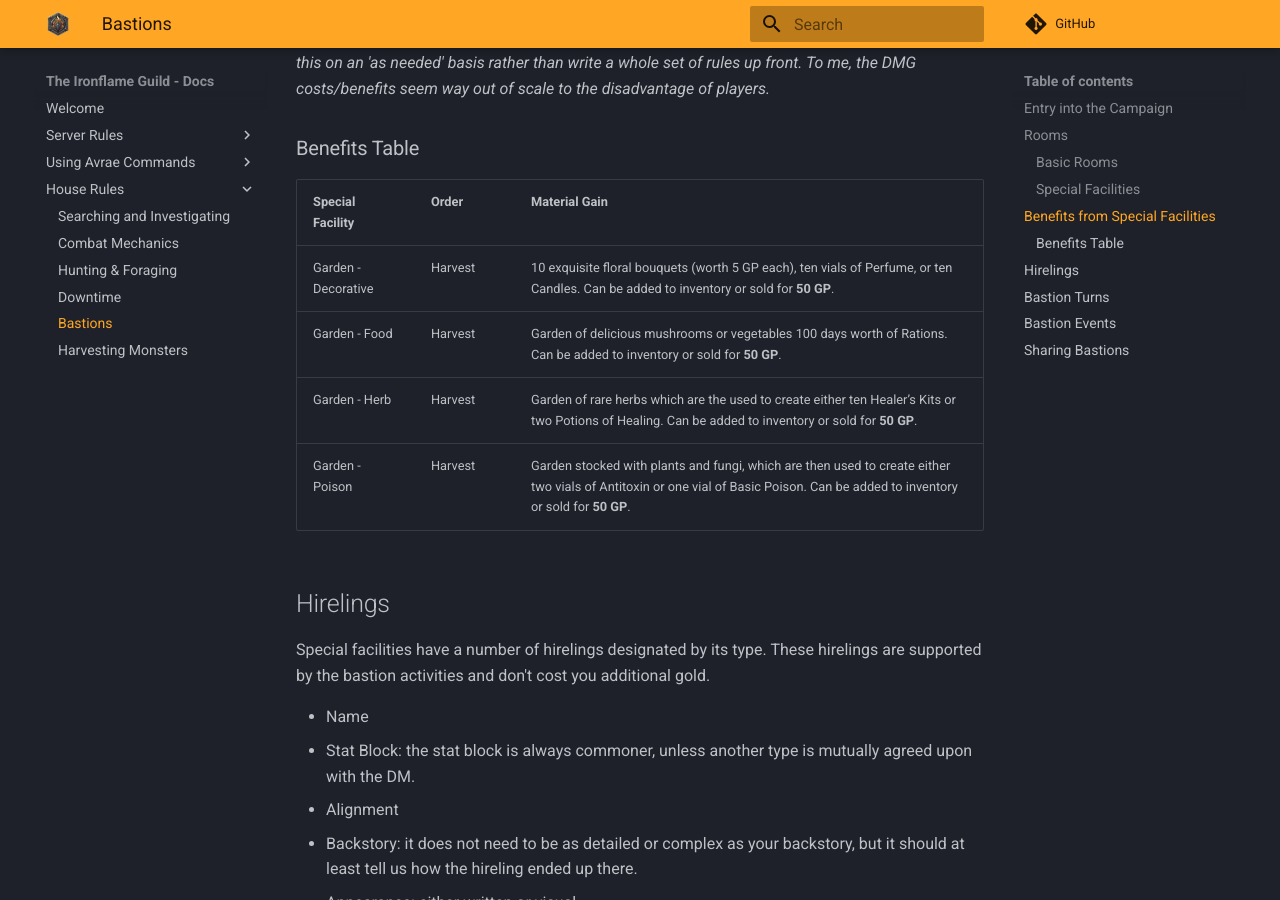
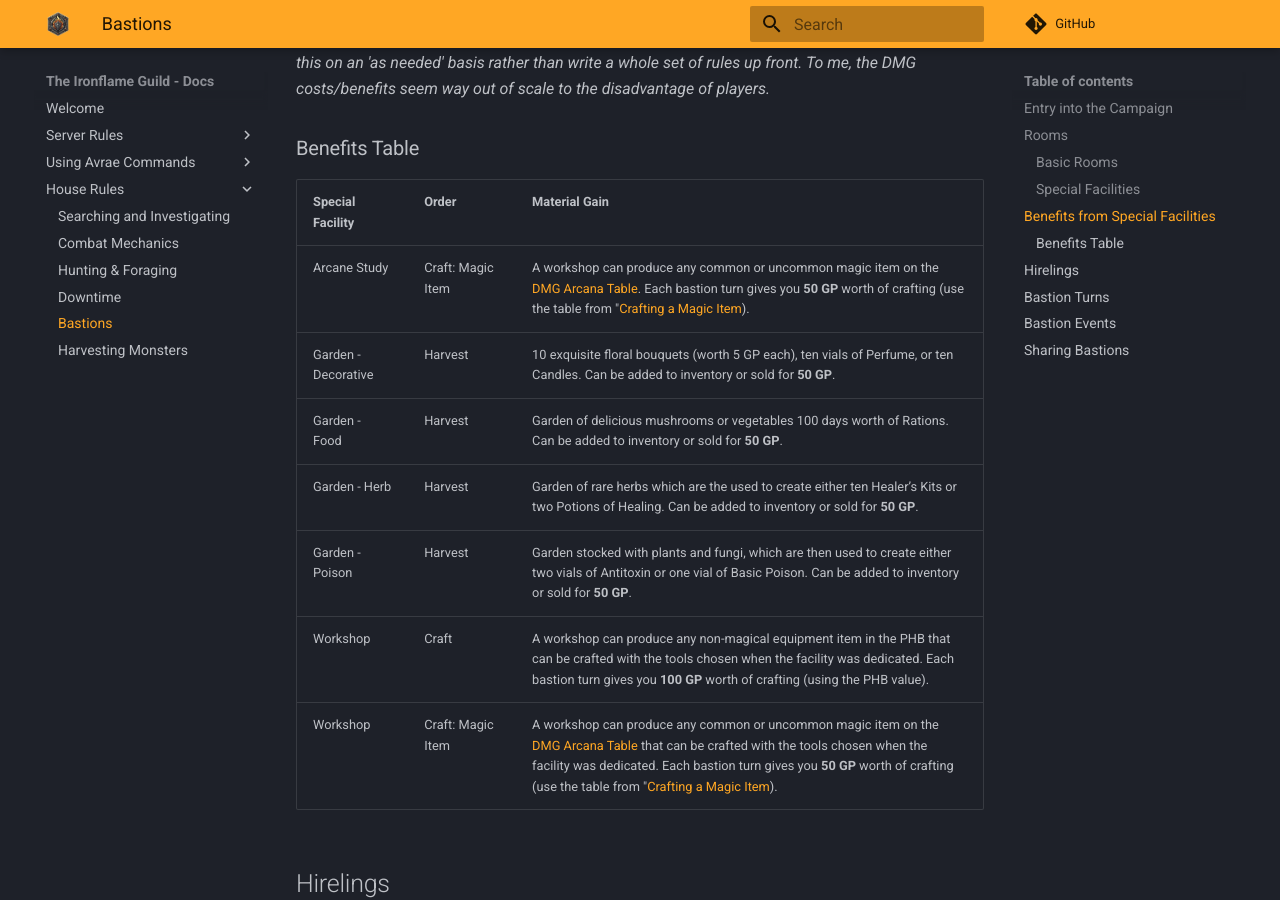
Before and after one commit to adamhstewart/doip-docs, an MkDocs documentation site: the page built from docs/bastions.md, in a window 1280 px wide and 900 px high, scrolled down 1571 px. Built offline with MkDocs 1.6.1 and Material for MkDocs 9.7.7, drawn with Linux system fonts in a browser that asks for light colours; comment, search, counter and statistics services are not loaded.

Commit message:
Add workshop and arcane study to bastions.

```diff
--- a/docs/bastions.md
+++ b/docs/bastions.md
@@ -52,10 +52,13 @@ There are several significant exceptions from the DMG on the mechanical benefits
 ### Benefits Table
 | Special Facility| Order | Material Gain |
 |-----|-----|-----|
+| Arcane Study | Craft: Magic Item | A workshop can produce any common or uncommon magic item on the [DMG Arcana Table](https://www.dndbeyond.com/sources/dnd/dmg-2024/random-magic-items#ArcanaTables). Each bastion turn gives you **50 GP** worth of crafting (use the table from "[Crafting a Magic Item](../downtime/#crafting-magic-items)). |
 | Garden - Decorative | Harvest | 10 exquisite floral bouquets (worth 5 GP each), ten vials of Perfume, or ten Candles. Can be added to inventory or sold for **50 GP**. |
 | Garden - Food | Harvest | Garden of delicious mushrooms or vegetables	100 days worth of Rations. Can be added to inventory or sold for **50 GP**. |
 | Garden - Herb | Harvest | Garden of rare herbs which are the used to create either ten Healer’s Kits or two Potions of Healing. Can be added to inventory or sold for **50 GP**. |
 | Garden - Poison | Harvest | Garden stocked with plants and fungi, which are then used to create either two vials of Antitoxin or one vial of Basic Poison. Can be added to inventory or sold for **50 GP**. |
+| Workshop | Craft | A workshop can produce any non-magical equipment item in the PHB that can be crafted with the tools chosen when the facility was dedicated. Each bastion turn gives you **100 GP** worth of crafting (using the PHB value). |
+| Workshop | Craft: Magic Item | A workshop can produce any common or uncommon magic item on the [DMG Arcana Table](https://www.dndbeyond.com/sources/dnd/dmg-2024/random-magic-items#ArcanaTables) that can be crafted with the tools chosen when the facility was dedicated. Each bastion turn gives you **50 GP** worth of crafting (use the table from "[Crafting a Magic Item](../downtime/#crafting-magic-items)). |
 
 ## Hirelings
 Special facilities have a number of hirelings designated by its type. These hirelings are supported by the bastion activities and don't cost you additional gold.
```
